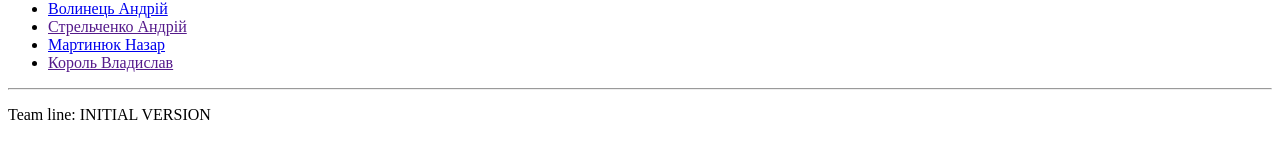
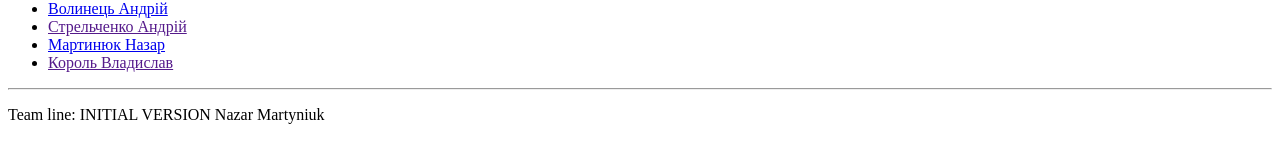
Before and after one commit to volynetstyle/SSDR_lab2_IPZm-25-2, a plain HTML site: page index.html in a window 1280 px wide. Shown: the part 127-290 px from the top of the page. Drawn offline with Linux system fonts and the light colour scheme.

Commit message:
feat: line for conflict

```diff
--- a/index.html
+++ b/index.html
@@ -20,7 +20,7 @@
   <hr>
 
   <!-- ❗ ЦЕЙ РЯДОК ВИКОРИСТОВУЄТЬСЯ ДЛЯ КОНФЛІКТУ ❗ кожен вписує своє ім'я і пушить-->
-  <p>Team line: INITIAL VERSION</p>
+  <p>Team line: INITIAL VERSION Nazar Martyniuk</p>
 
 </body>
 
```
